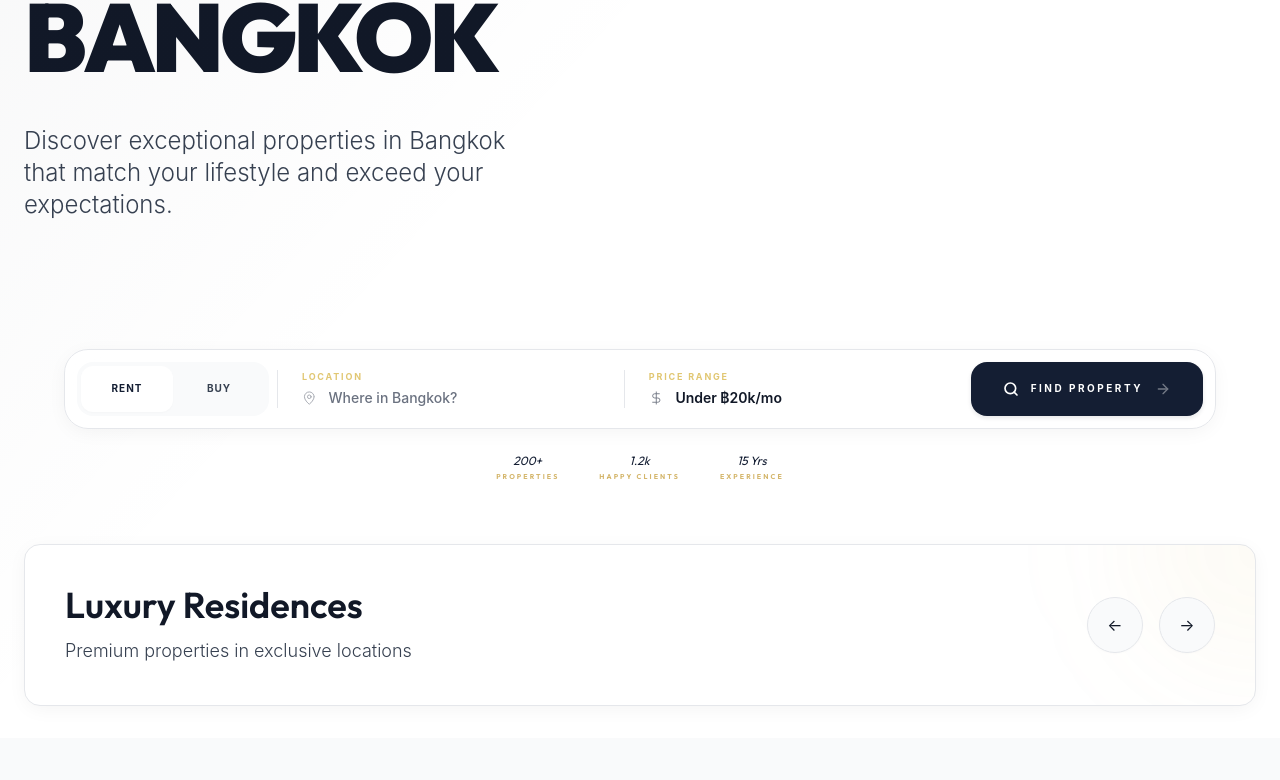
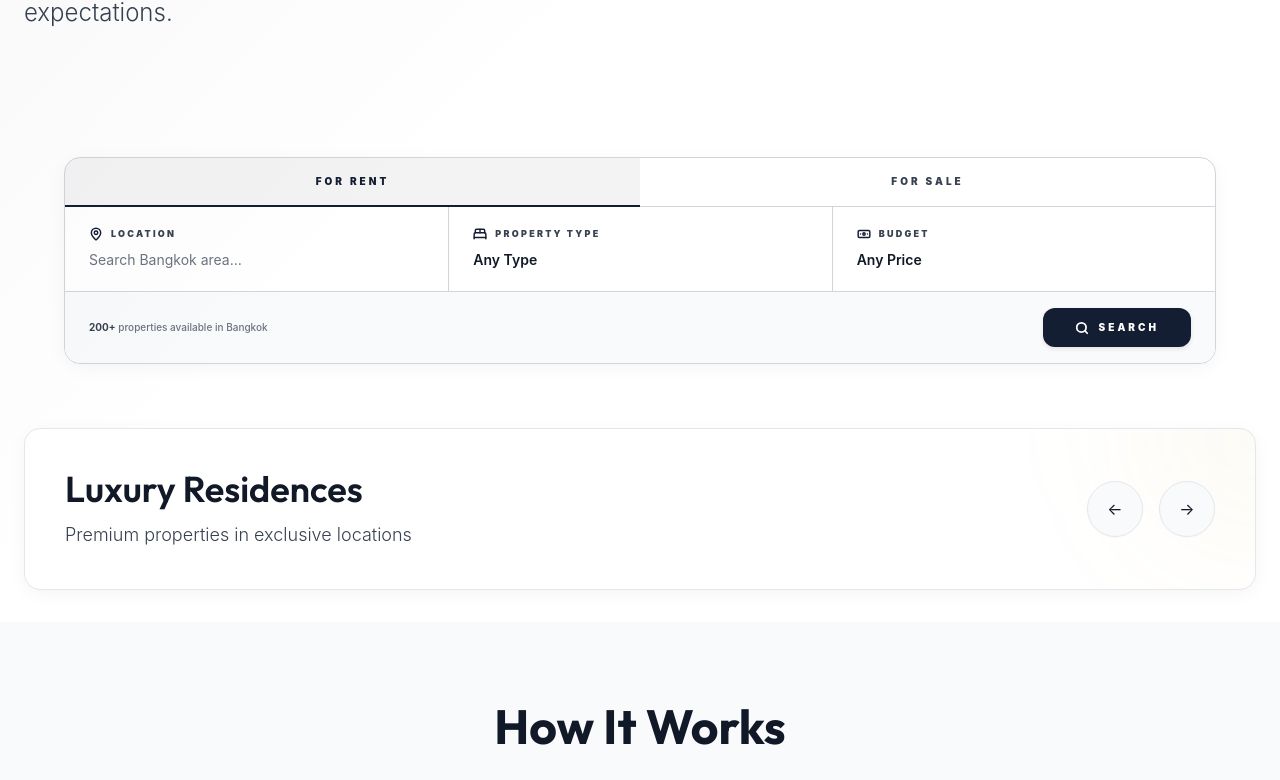
Before and after one commit to yummyvalmm/bangkoklink, a React (Vite) app: page / in a window 1280 px wide. Shown: the part 649-1429 px from the top of the page. Built offline with nearby package versions, Linux system fonts and the light colour scheme.

Commit message:
ux: rewrite QuickSearch with practical filters and autocomplete

```diff
--- a/src/components/Hero.tsx
+++ b/src/components/Hero.tsx
@@ -18,7 +18,7 @@ const Hero = () => {
                             <h1 className="text-6xl md:text-7xl lg:text-8xl font-sans font-black text-text-primary leading-[0.95] tracking-[-0.04em] mb-10 animate-fade-in [animation-delay:400ms]">
                                 FIND YOUR <br />
                                 PERFECT HOME <br />
-                                IN BANGKOK
+
                             </h1>
                             <p className="text-xl md:text-2xl text-text-secondary max-w-2xl font-light leading-relaxed mb-12 animate-fade-in [animation-delay:600ms]">
                                 Discover exceptional properties in Bangkok that match your lifestyle and exceed your expectations.
--- a/src/components/QuickSearch.tsx
+++ b/src/components/QuickSearch.tsx
@@ -1,5 +1,5 @@
 import { useState } from 'react';
-import { Search, MapPin, DollarSign, ArrowRight } from 'lucide-react';
+import { Search, MapPin, BedDouble, Banknote } from 'lucide-react';
 
 interface QuickSearchProps {
     onSearch?: (filters: SearchFilters) => void;
@@ -8,18 +8,53 @@ interface QuickSearchProps {
 interface SearchFilters {
     location: string;
     listingType: 'rent' | 'buy';
-    priceRange: { min: number; max: number };
+    propertyType: string;
+    priceRange: string;
 }
+
+const LOCATIONS = [
+    'Sukhumvit', 'Silom', 'Sathorn', 'Thonglor', 'Ekkamai',
+    'Asoke', 'Phrom Phong', 'Ratchada', 'Lumpini', 'Riverside'
+];
+
+const PROPERTY_TYPES = ['Any Type', 'Condo', 'Villa', 'Apartment', 'Townhouse', 'Penthouse'];
+
+const PRICE_OPTIONS = {
+    rent: [
+        { label: 'Any Price', value: 'any' },
+        { label: 'Under ฿20k/mo', value: '0-20000' },
+        { label: '฿20k – ฿40k/mo', value: '20000-40000' },
+        { label: '฿40k – ฿80k/mo', value: '40000-80000' },
+        { label: '฿80k+/mo', value: '80000-999999' },
+    ],
+    buy: [
+        { label: 'Any Price', value: 'any' },
+        { label: 'Under ฿3M', value: '0-3000000' },
+        { label: '฿3M – ฿8M', value: '3000000-8000000' },
+        { label: '฿8M – ฿20M', value: '8000000-20000000' },
+        { label: '฿20M+', value: '20000000-999999999' },
+    ],
+};
 
 const QuickSearch = ({ onSearch }: QuickSearchProps) => {
     const [listingType, setListingType] = useState<'rent' | 'buy'>('rent');
     const [location, setLocation] = useState('');
-    const [priceRange, setPriceRange] = useState({ min: 0, max: 10000 });
+    const [propertyType, setPropertyType] = useState('Any Type');
+    const [priceRange, setPriceRange] = useState('any');
+    const [showSuggestions, setShowSuggestions] = useState(false);
+
+    const filteredLocations = LOCATIONS.filter(l =>
+        l.toLowerCase().includes(location.toLowerCase()) && location.length > 0
+    );
 
     const handleSearch = () => {
         if (onSearch) {
-            onSearch({ location, listingType, priceRange });
+            const [min, max] = priceRange === 'any'
+                ? [0, 999999999]
+                : priceRange.split('-').map(Number);
+            onSearch({ location, listingType, propertyType, priceRange });
         }
+        setShowSuggestions(false);
         const propertiesSection = document.getElementById('properties');
         if (propertiesSection) {
             propertiesSection.scrollIntoView({ behavior: 'smooth' });
@@ -28,105 +63,107 @@ const QuickSearch = ({ onSearch }: QuickSearchProps) => {
 
     return (
         <div className="w-full max-w-6xl mx-auto">
-            <div className="bg-white/80 backdrop-blur-2xl rounded-3xl p-3 border border-border-light shadow-card group/search">
-                <div className="flex flex-col md:flex-row items-stretch gap-2">
-                    {/* Listing Type Toggle - Minimalist */}
-                    <div className="flex p-1 bg-background-subtle rounded-2xl md:w-48">
+            {/* Main Card */}
+            <div className="bg-white rounded-2xl border border-border shadow-card overflow-hidden">
+                {/* Tab Bar */}
+                <div className="flex border-b border-border">
+                    {(['rent', 'buy'] as const).map((type) => (
                         <button
-                            onClick={() => setListingType('rent')}
-                            className={`flex-1 py-3 px-4 rounded-xl text-[10px] font-bold uppercase tracking-widest transition-all ${
-                                listingType === 'rent' ? 'bg-white text-primary shadow-minimal' : 'text-text-secondary hover:text-primary'
+                            key={type}
+                            onClick={() => { setListingType(type); setPriceRange('any'); }}
+                            className={`flex-1 py-4 text-[10px] font-black uppercase tracking-[0.3em] transition-all border-b-2 -mb-px ${
+                                listingType === type
+                                    ? 'border-primary text-primary bg-primary/5'
+                                    : 'border-transparent text-text-secondary hover:text-text-primary bg-transparent'
                             }`}
                         >
-                            Rent
+                            {type === 'rent' ? 'For Rent' : 'For Sale'}
                         </button>
-                        <button
-                            onClick={() => setListingType('buy')}
-                            className={`flex-1 py-3 px-4 rounded-xl text-[10px] font-bold uppercase tracking-widest transition-all ${
-                                listingType === 'buy' ? 'bg-white text-primary shadow-minimal' : 'text-text-secondary hover:text-primary'
-                            }`}
-                        >
-                            Buy
-                        </button>
+                    ))}
                 </div>
 
-                    {/* Horizontal Divider - Desktop Only */}
-                    <div className="hidden md:block w-px bg-border-light my-2"></div>
-
-                    {/* Location Selection */}
-                    <div className="flex-1 px-4 py-2 flex flex-col justify-center gap-1 group/input">
-                        <span className="text-[9px] font-bold uppercase tracking-[0.2em] text-accent opacity-70">Location</span>
-                        <div className="flex items-center gap-3">
-                            <MapPin className="w-4 h-4 text-primary opacity-40 group-hover/input:opacity-100 transition-opacity" strokeWidth={1.5} />
+                {/* Inputs Row */}
+                <div className="grid grid-cols-1 md:grid-cols-3 divide-y md:divide-y-0 md:divide-x divide-border">
+                    {/* Location */}
+                    <div className="relative px-6 py-5">
+                        <div className="flex items-center gap-2 mb-1.5">
+                            <MapPin className="w-3.5 h-3.5 text-primary" strokeWidth={2.5} />
+                            <span className="text-[9px] font-black uppercase tracking-[0.25em] text-text-secondary">Location</span>
+                        </div>
                         <input
                             type="text"
                             value={location}
-                                onChange={(e) => setLocation(e.target.value)}
-                                placeholder="Where in Bangkok?"
-                                className="w-full bg-transparent text-sm font-medium text-text-primary placeholder:text-text-muted outline-none"
+                            onChange={(e) => { setLocation(e.target.value); setShowSuggestions(true); }}
+                            onFocus={() => setShowSuggestions(true)}
+                            onBlur={() => setTimeout(() => setShowSuggestions(false), 150)}
+                            placeholder="Search Bangkok area…"
+                            className="w-full bg-transparent text-sm font-semibold text-text-primary placeholder:text-text-muted placeholder:font-normal outline-none"
                         />
+                        {/* Location Autocomplete */}
+                        {showSuggestions && filteredLocations.length > 0 && (
+                            <div className="absolute left-0 right-0 top-full mt-1 bg-white border border-border rounded-xl shadow-card-hover z-50 overflow-hidden">
+                                {filteredLocations.map((loc) => (
+                                    <button
+                                        key={loc}
+                                        onMouseDown={() => { setLocation(loc); setShowSuggestions(false); }}
+                                        className="w-full text-left px-5 py-3 text-sm font-medium text-text-secondary hover:bg-background-subtle hover:text-primary transition-colors flex items-center gap-2"
+                                    >
+                                        <MapPin className="w-3.5 h-3.5 text-accent opacity-60" strokeWidth={2} />
+                                        {loc}
+                                    </button>
+                                ))}
                             </div>
+                        )}
                     </div>
 
-                    {/* Horizontal Divider - Desktop Only */}
-                    <div className="hidden md:block w-px bg-border-light my-2"></div>
-
-                    {/* Price Range Selection */}
-                    <div className="flex-1 px-4 py-2 flex flex-col justify-center gap-1 group/input">
-                        <span className="text-[9px] font-bold uppercase tracking-[0.2em] text-accent opacity-70">Price Range</span>
-                        <div className="flex items-center gap-3">
-                            <DollarSign className="w-4 h-4 text-primary opacity-60 group-hover/input:opacity-100 transition-opacity" strokeWidth={1.5} />
+                    {/* Property Type */}
+                    <div className="px-6 py-5">
+                        <div className="flex items-center gap-2 mb-1.5">
+                            <BedDouble className="w-3.5 h-3.5 text-primary" strokeWidth={2.5} />
+                            <span className="text-[9px] font-black uppercase tracking-[0.25em] text-text-secondary">Property Type</span>
+                        </div>
                         <select
-                                value={`${priceRange.min}-${priceRange.max}`}
-                                onChange={(e) => {
-                                    const [min, max] = e.target.value.split('-').map(Number);
-                                    setPriceRange({ min, max });
-                                }}
+                            value={propertyType}
+                            onChange={(e) => setPropertyType(e.target.value)}
                             className="w-full bg-transparent text-sm font-semibold text-text-primary outline-none cursor-pointer appearance-none"
                         >
-                                {listingType === 'rent' ? (
-                                    <>
-                                        <option value="0-20000">Under ฿20k/mo</option>
-                                        <option value="20000-40000">฿20k - ฿40k/mo</option>
-                                        <option value="40000-60000">฿40k - ฿60k/mo</option>
-                                        <option value="60000-999999">฿60k+/mo</option>
-                                    </>
-                                ) : (
-                                    <>
-                                        <option value="0-3000000">Under ฿3M</option>
-                                        <option value="3000000-8000000">฿3M - ฿8M</option>
-                                        <option value="8000000-15000000">฿8M - ฿15M</option>
-                                        <option value="15000000-999999999">฿15M+</option>
-                                    </>
-                                )}
+                            {PROPERTY_TYPES.map((t) => (
+                                <option key={t} value={t}>{t}</option>
+                            ))}
+                        </select>
+                    </div>
+
+                    {/* Price Range */}
+                    <div className="px-6 py-5">
+                        <div className="flex items-center gap-2 mb-1.5">
+                            <Banknote className="w-3.5 h-3.5 text-primary" strokeWidth={2.5} />
+                            <span className="text-[9px] font-black uppercase tracking-[0.25em] text-text-secondary">Budget</span>
+                        </div>
+                        <select
+                            value={priceRange}
+                            onChange={(e) => setPriceRange(e.target.value)}
+                            className="w-full bg-transparent text-sm font-semibold text-text-primary outline-none cursor-pointer appearance-none"
+                        >
+                            {PRICE_OPTIONS[listingType].map((opt) => (
+                                <option key={opt.value} value={opt.value}>{opt.label}</option>
+                            ))}
                         </select>
                     </div>
                 </div>
 
-                    {/* Search Action */}
+                {/* Search Footer */}
+                <div className="px-6 py-4 bg-background-subtle flex items-center justify-between border-t border-border">
+                    <p className="text-[10px] text-text-muted font-medium">
+                        <span className="font-bold text-text-secondary">200+</span> properties available in Bangkok
+                    </p>
                     <button
                         onClick={handleSearch}
-                        className="bg-primary text-white p-4 md:px-8 rounded-2xl font-bold text-[10px] uppercase tracking-[0.25em] flex items-center justify-center gap-3 hover:bg-primary-light transition-all shadow-button active:scale-[0.98]"
+                        className="bg-primary text-white px-8 py-3 rounded-xl font-black text-[10px] uppercase tracking-[0.3em] flex items-center gap-2.5 hover:bg-primary/90 transition-all active:scale-[0.98] shadow-button"
                     >
-                        <Search className="w-4 h-4" strokeWidth={2.5} />
-                        <span className="md:hidden lg:inline">Find Property</span>
-                        <ArrowRight className="hidden lg:block w-4 h-4 opacity-40 group-hover/search:opacity-100 transition-all group-hover:translate-x-1" />
+                        <Search className="w-3.5 h-3.5" strokeWidth={3} />
+                        Search
                     </button>
                 </div>
-            </div>
-
-            {/* Subtle Trust Line */}
-            <div className="flex items-center justify-center gap-10 mt-6 animate-fade-in [animation-delay:800ms]">
-                {[
-                    { label: 'Properties', value: '200+' },
-                    { label: 'Happy Clients', value: '1.2k' },
-                    { label: 'Experience', value: '15 Yrs' }
-                ].map((stat, i) => (
-                    <div key={i} className="flex flex-col items-center">
-                        <span className="text-xs font-display italic text-primary">{stat.value}</span>
-                        <span className="text-[7px] font-sans font-bold uppercase tracking-[0.3em] text-accent-rich opacity-60 leading-none mt-1">{stat.label}</span>
-                    </div>
-                ))}
             </div>
         </div>
     );
```
Lines whose indentation alone changed are shown as unchanged.
